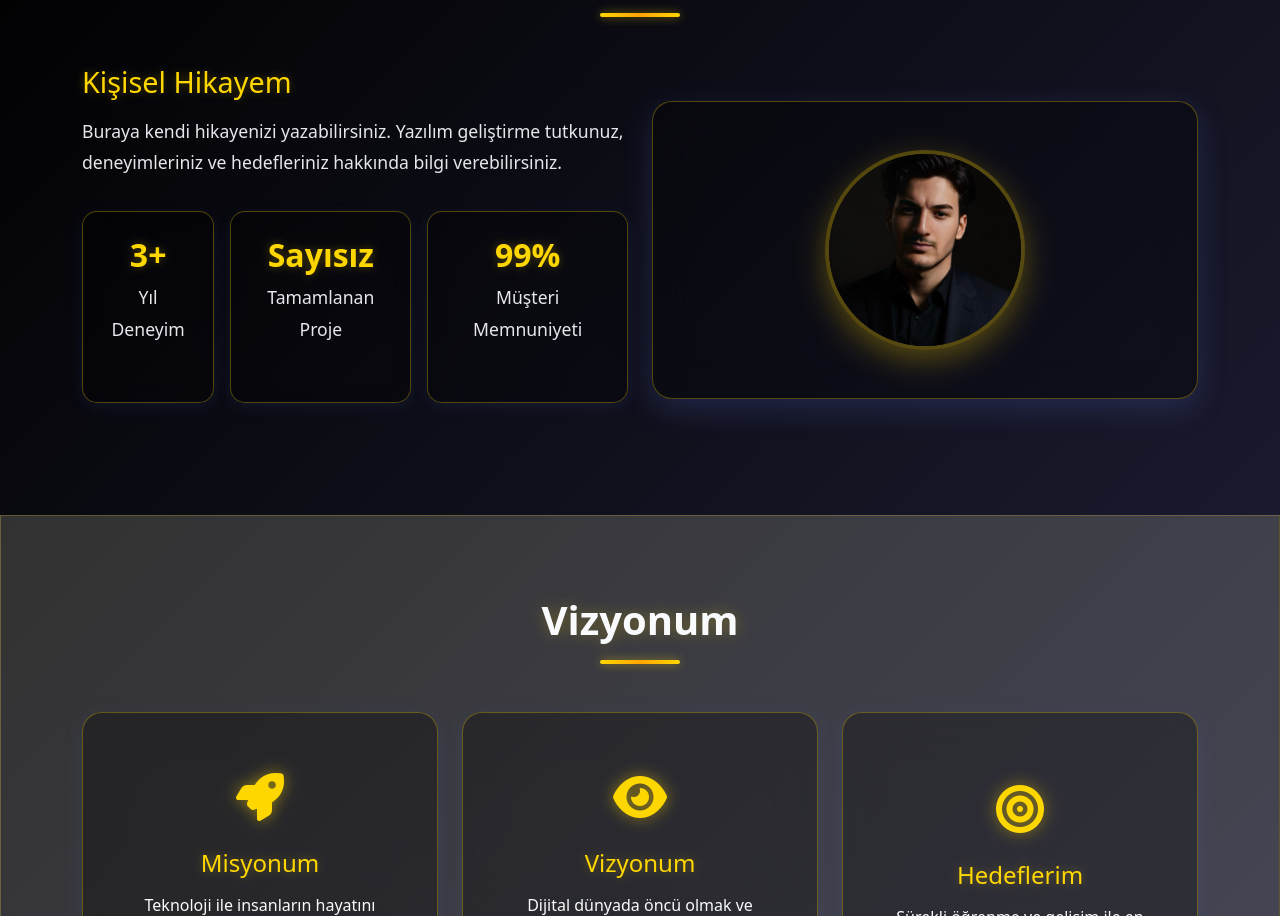
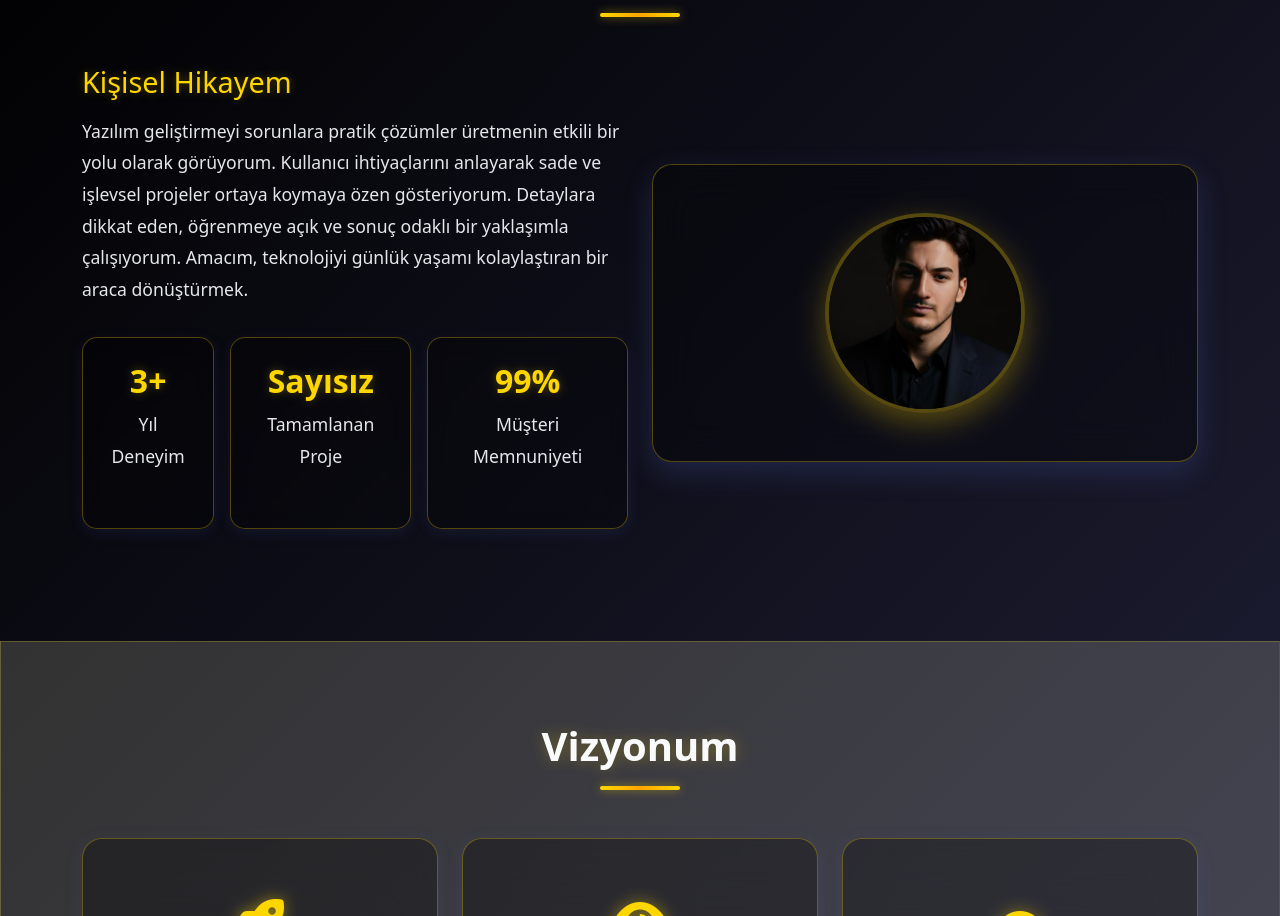
Before and after one commit to MustafaKrmz/mustafakirmaz.github.io, a plain HTML site: page index.html in a window 1280 px wide. Shown: the part 931-1847 px from the top of the page. Drawn offline with nearby package versions, Linux system fonts and the light colour scheme.

Commit message:
index.html

```diff
--- a/index.html
+++ b/index.html
@@ -85,7 +85,7 @@
                 <div class="col-lg-6">
                     <div class="about-content">
                         <h3>Kişisel Hikayem</h3>
-                        <p>Buraya kendi hikayenizi yazabilirsiniz. Yazılım geliştirme tutkunuz, deneyimleriniz ve hedefleriniz hakkında bilgi verebilirsiniz.</p>
+                        <p>Yazılım geliştirmeyi sorunlara pratik çözümler üretmenin etkili bir yolu olarak görüyorum. Kullanıcı ihtiyaçlarını anlayarak sade ve işlevsel projeler ortaya koymaya özen gösteriyorum. Detaylara dikkat eden, öğrenmeye açık ve sonuç odaklı bir yaklaşımla çalışıyorum. Amacım, teknolojiyi günlük yaşamı kolaylaştıran bir araca dönüştürmek.</p>
                         <div class="about-stats">
                             <div class="stat-item">
                                 <h4>3+</h4>
```
